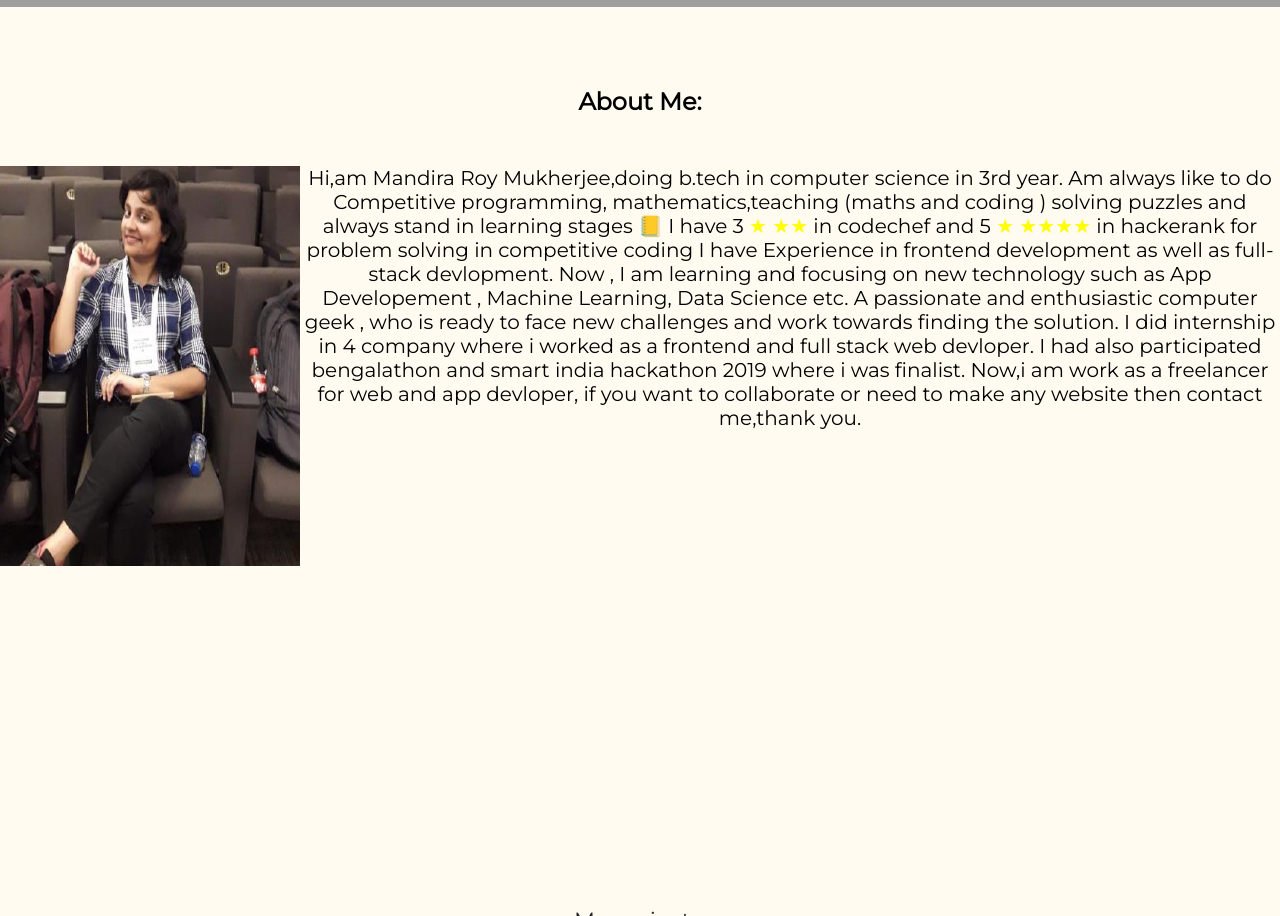
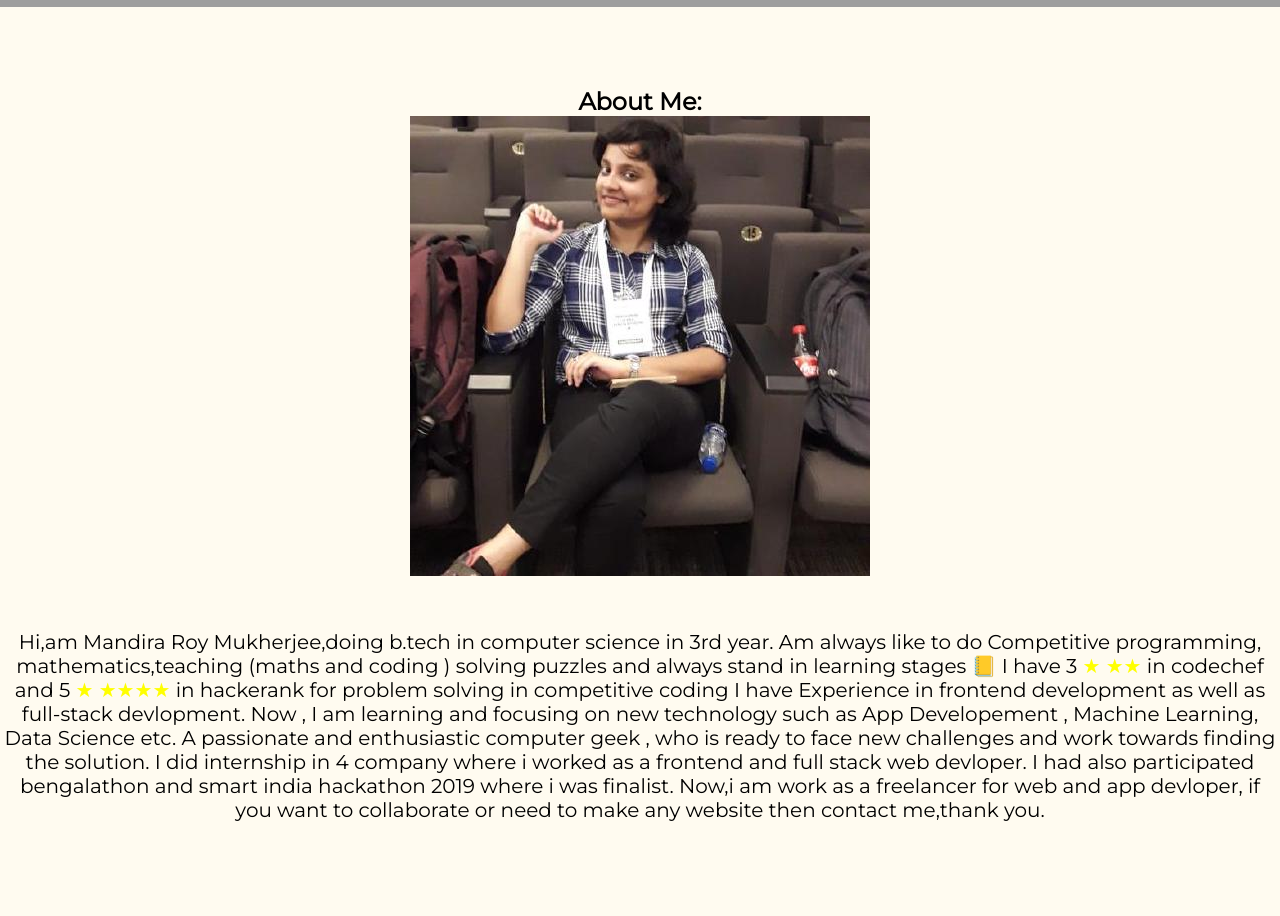
Before and after one commit to MandiraRoyMukherjee/portfolio, a plain HTML site: page index.html in a window 1280 px wide. Shown: the part 793-1709 px from the top of the page. Drawn offline with Linux system fonts and the light colour scheme; grey boxes are pictures that could not be loaded.

Commit message:
my fifth commit

```diff
--- a/index.html
+++ b/index.html
@@ -43,12 +43,12 @@
 
 
   </section>
-   <!-- PROJECTS -->
+   <!-- ABOUT ME-->
    <section id="aboutme">
 
     <h2>About Me:</h2>
 
-    <img class="myself"  src="me.jpg" alt="myself" >
+    <img class=project-tile"  src="me.jpg" alt="myself" >
     <div class="text">       Hi,am Mandira Roy Mukherjee,doing b.tech in computer science in 3rd year.
 
         Am always like to do Competitive programming, mathematics,teaching (maths and coding ) solving puzzles and
```
